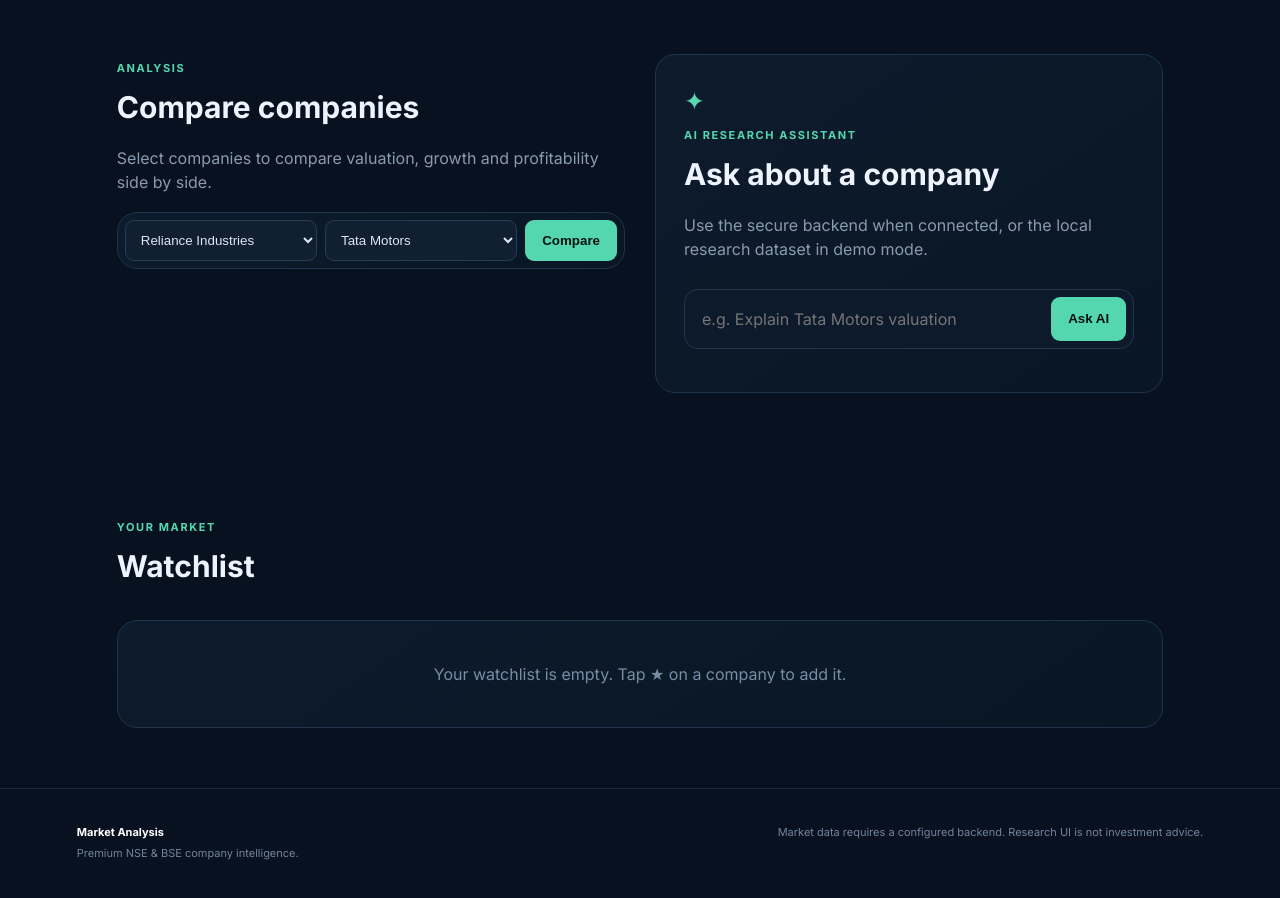
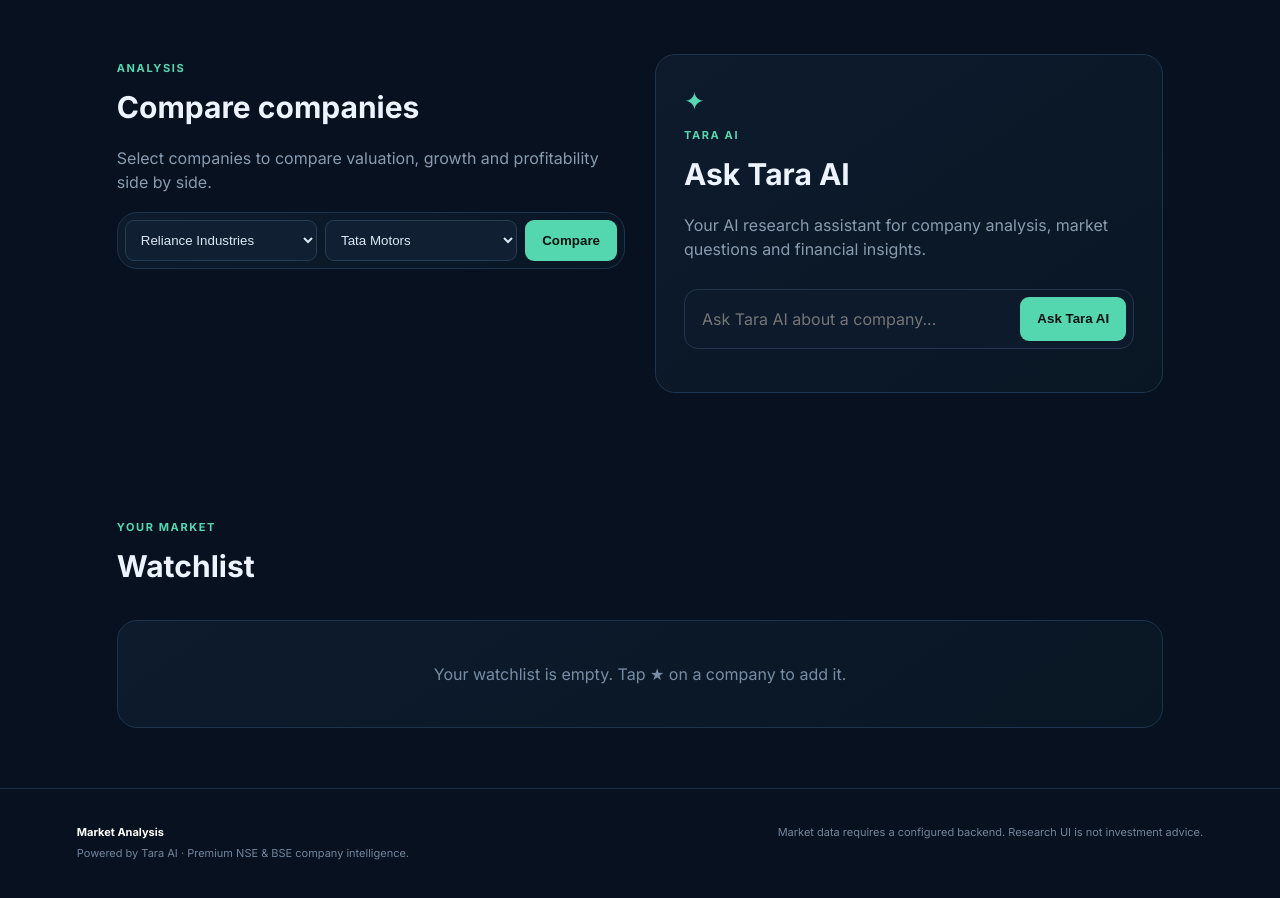
Before and after one commit to engeneeral-cpu/https-alengineer.github.io, a plain HTML site: page index.html in a window 1280 px wide. Shown: the part 1400-2298 px from the top of the page. Drawn offline with Linux system fonts and the light colour scheme.

Commit message:
Brand AI assistant as Tara AI

```diff
--- a/index.html
+++ b/index.html
@@ -2,8 +2,8 @@
 <html lang="en">
 <head>
 <meta charset="utf-8"><meta name="viewport" content="width=device-width,initial-scale=1">
-<title>Market Analysis — NSE & BSE Intelligence</title>
-<meta name="description" content="Premium AI-powered NSE & BSE company intelligence dashboard">
+<title>Market Analysis — Tara AI NSE & BSE Intelligence</title>
+<meta name="description" content="Premium Tara AI-powered NSE & BSE company intelligence dashboard">
 <link rel="preconnect" href="https://fonts.googleapis.com"><link rel="preconnect" href="https://fonts.gstatic.com" crossorigin><link href="https://fonts.googleapis.com/css2?family=Inter:wght@400;500;600;700;800&display=swap" rel="stylesheet">
 <link rel="stylesheet" href="style.css">
 </head>
@@ -13,9 +13,9 @@
 <section class="hero"><div><div class="eyebrow">● MARKET INTELLIGENCE</div><h1>Understand the market<br><em>before you invest.</em></h1><p>Explore Indian companies with a clean dashboard for market data, financial insights, comparisons and AI-assisted research.</p><div class="search"><span>⌕</span><input id="search" placeholder="Search company, symbol or sector..." autocomplete="off"><button id="searchBtn">Search</button></div><div id="suggestions" class="suggestions"></div></div><div class="hero-card"><div class="card-label">MARKET SNAPSHOT</div><div class="market-grid"><div><span>NIFTY 50</span><strong>—</strong><small>Connect API</small></div><div><span>SENSEX</span><strong>—</strong><small>Connect API</small></div><div><span>BANK NIFTY</span><strong>—</strong><small>Connect API</small></div><div><span>INDIA VIX</span><strong>—</strong><small>Connect API</small></div></div></div></section>
 <section class="stats"><div><span>Companies tracked</span><b>2,000+</b><small>NSE & BSE</small></div><div><span>Market coverage</span><b>₹410T+</b><small>Combined universe</small></div><div><span>Research tools</span><b>12</b><small>Built for investors</small></div><div><span>Data status</span><b class="live">● Backend ready</b><small>Connect your Worker</small></div></section>
 <section id="companies" class="section"><div class="section-head"><div><span class="eyebrow">EXPLORE</span><h2>Featured companies</h2></div><button class="ghost" id="allBtn">View all →</button></div><div id="companyGrid" class="company-grid"></div></section>
-<section id="compare" class="section split"><div><span class="eyebrow">ANALYSIS</span><h2>Compare companies</h2><p>Select companies to compare valuation, growth and profitability side by side.</p><div class="compare-box"><select id="c1"></select><select id="c2"></select><button id="compareBtn">Compare</button></div><div id="compareResult"></div></div><div class="ai-card"><div class="ai-icon">✦</div><span class="eyebrow">AI RESEARCH ASSISTANT</span><h2>Ask about a company</h2><p>Use the secure backend when connected, or the local research dataset in demo mode.</p><div class="ask"><input id="question" placeholder="e.g. Explain Tata Motors valuation"><button id="askBtn">Ask AI</button></div><div id="aiAnswer" class="answer"></div></div></section>
+<section id="compare" class="section split"><div><span class="eyebrow">ANALYSIS</span><h2>Compare companies</h2><p>Select companies to compare valuation, growth and profitability side by side.</p><div class="compare-box"><select id="c1"></select><select id="c2"></select><button id="compareBtn">Compare</button></div><div id="compareResult"></div></div><div class="ai-card"><div class="ai-icon">✦</div><span class="eyebrow">TARA AI</span><h2>Ask Tara AI</h2><p>Your AI research assistant for company analysis, market questions and financial insights.</p><div class="ask"><input id="question" placeholder="Ask Tara AI about a company..."><button id="askBtn">Ask Tara AI</button></div><div id="aiAnswer" class="answer"></div></div></section>
 <section id="watchlist" class="section"><div class="section-head"><div><span class="eyebrow">YOUR MARKET</span><h2>Watchlist</h2></div></div><div id="watchlistBox" class="watchlist"></div></section>
-</main><footer><div><b>Market Analysis</b><p>Premium NSE & BSE company intelligence.</p></div><span>Market data requires a configured backend. Research UI is not investment advice.</span></footer>
+</main><footer><div><b>Market Analysis</b><p>Powered by Tara AI · Premium NSE & BSE company intelligence.</p></div><span>Market data requires a configured backend. Research UI is not investment advice.</span></footer>
 <script>window.MARKET_API_BASE = window.MARKET_API_BASE || '';</script>
 <script src="services/market-data-service.js"></script>
 <script src="app.js"></script>
```
